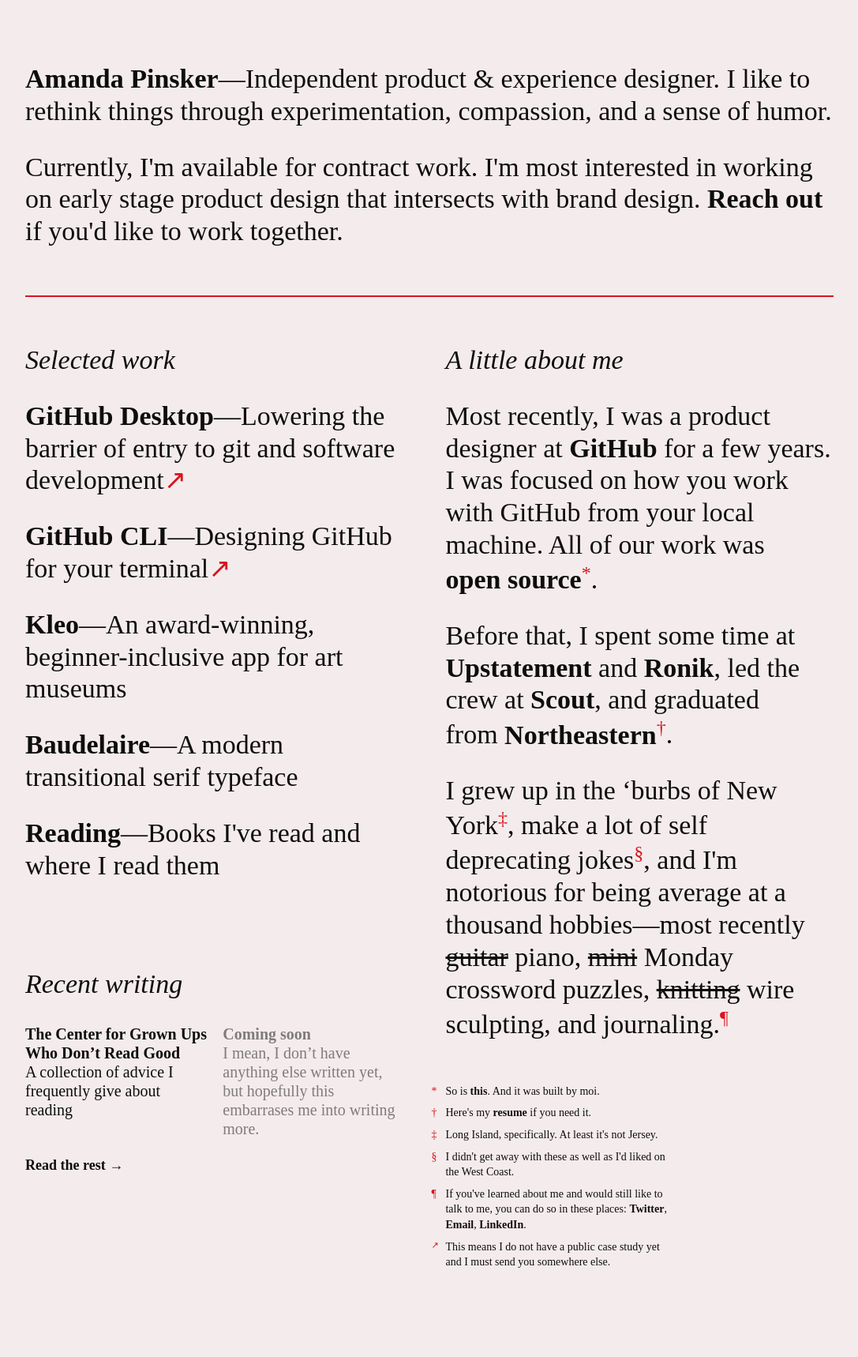
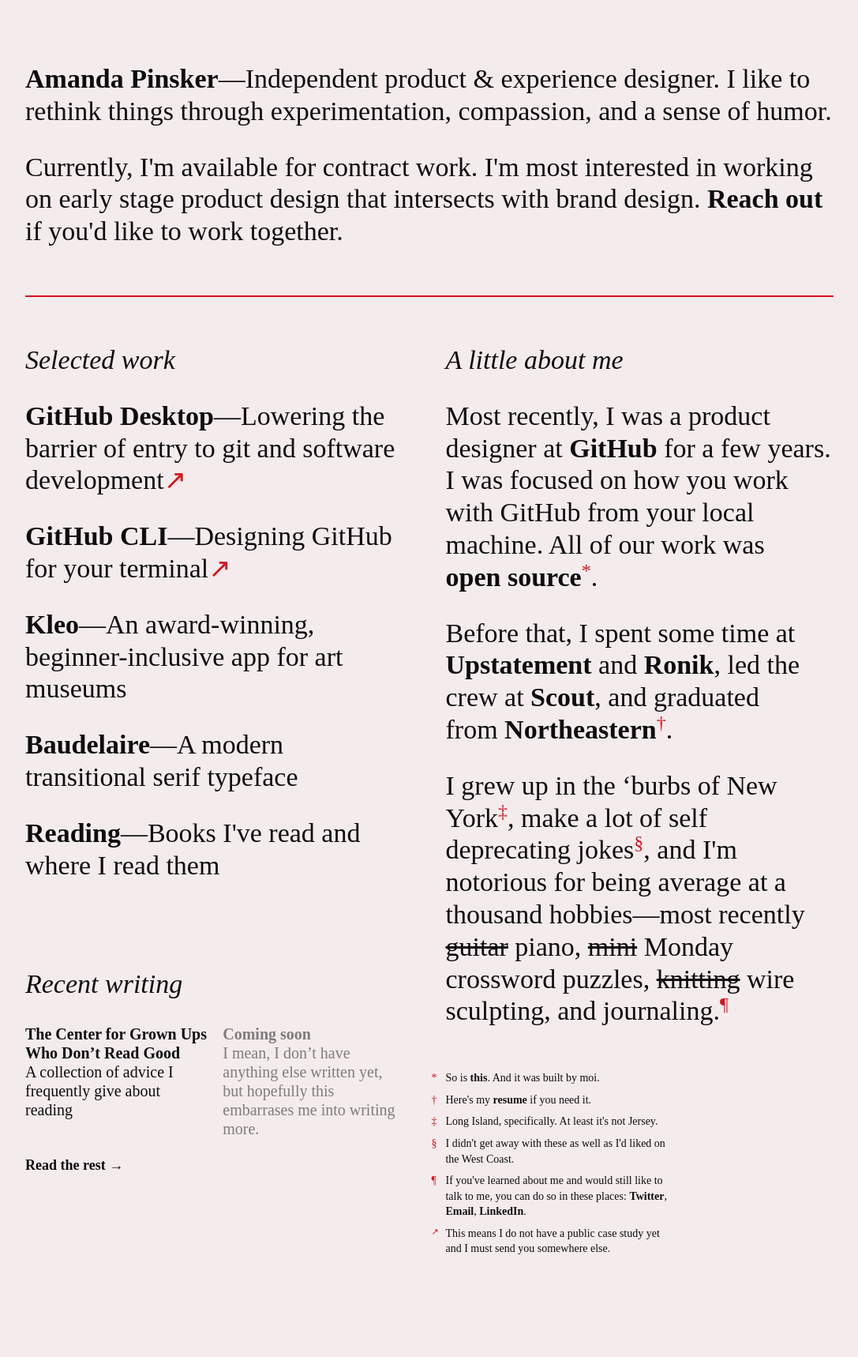
Before and after one commit to ampinsk/ampinsk.github.io, a Jekyll site: the page built from index.html, in a window 1280 px wide. Shown: the whole page at 79% size, without its empty margins (96-1183 px from the left). Built offline with Jekyll 4.4.1, drawn with Linux system fonts in a browser that asks for light colours; some web fonts are replaced.

Commit message:
size tweak

```diff
--- a/_sass/_home.scss
+++ b/_sass/_home.scss
@@ -126,6 +126,7 @@
 .superscript {
   vertical-align: super;
   font-size: 20px;
+  line-height: 0;
 
   @include mq($tablet) {
     font-size: $f3;
@@ -136,14 +137,13 @@
   font-family: $serif-text;
   margin: 0;
   line-height: 1.4;
-  font-size: $f4;
+  font-size: $f5;
   padding-top: 24px;
   border-top: 1px solid $foreground;
 
   @include mq($tablet) {
     margin-left: -23px;
     width: 310px;
-    font-size: $f5;
     border: none;
     padding-left: 5px;
   }
```
